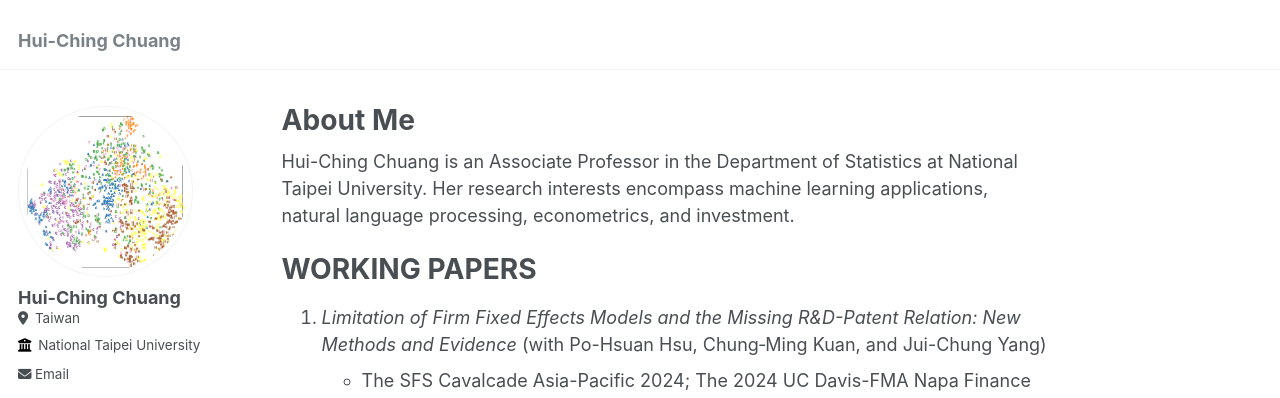
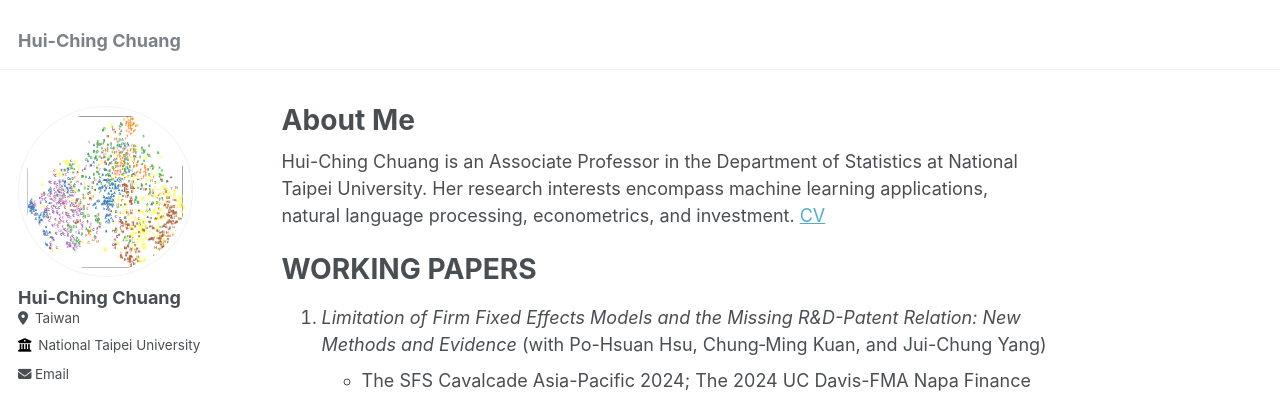
Before and after one commit to hcchuang/hcchuang.github.io, a Jekyll site: the page built from _pages/about.md, in a window 1280 px wide and 900 px high. Shown: the top 398 px of the window. Built offline with Jekyll 4.4.1, drawn with Linux system fonts in a browser that asks for light colours; some web fonts are replaced.

```diff
--- a/_pages/about.md
+++ b/_pages/about.md
@@ -7,7 +7,7 @@ redirect_from:
   - /about.html
 ---
 
-Hui-Ching Chuang is an Associate Professor in the Department of Statistics at National Taipei University. Her research interests encompass machine learning applications, natural language processing, econometrics, and investment.
+Hui-Ching Chuang is an Associate Professor in the Department of Statistics at National Taipei University. Her research interests encompass machine learning applications, natural language processing, econometrics, and investment. [CV]([http://example.com/document.pdf](https://github.com/hcchuang/hcchuang.github.io/blob/master/files/cv_hcc_202501.pdf))
 
 
 
```
